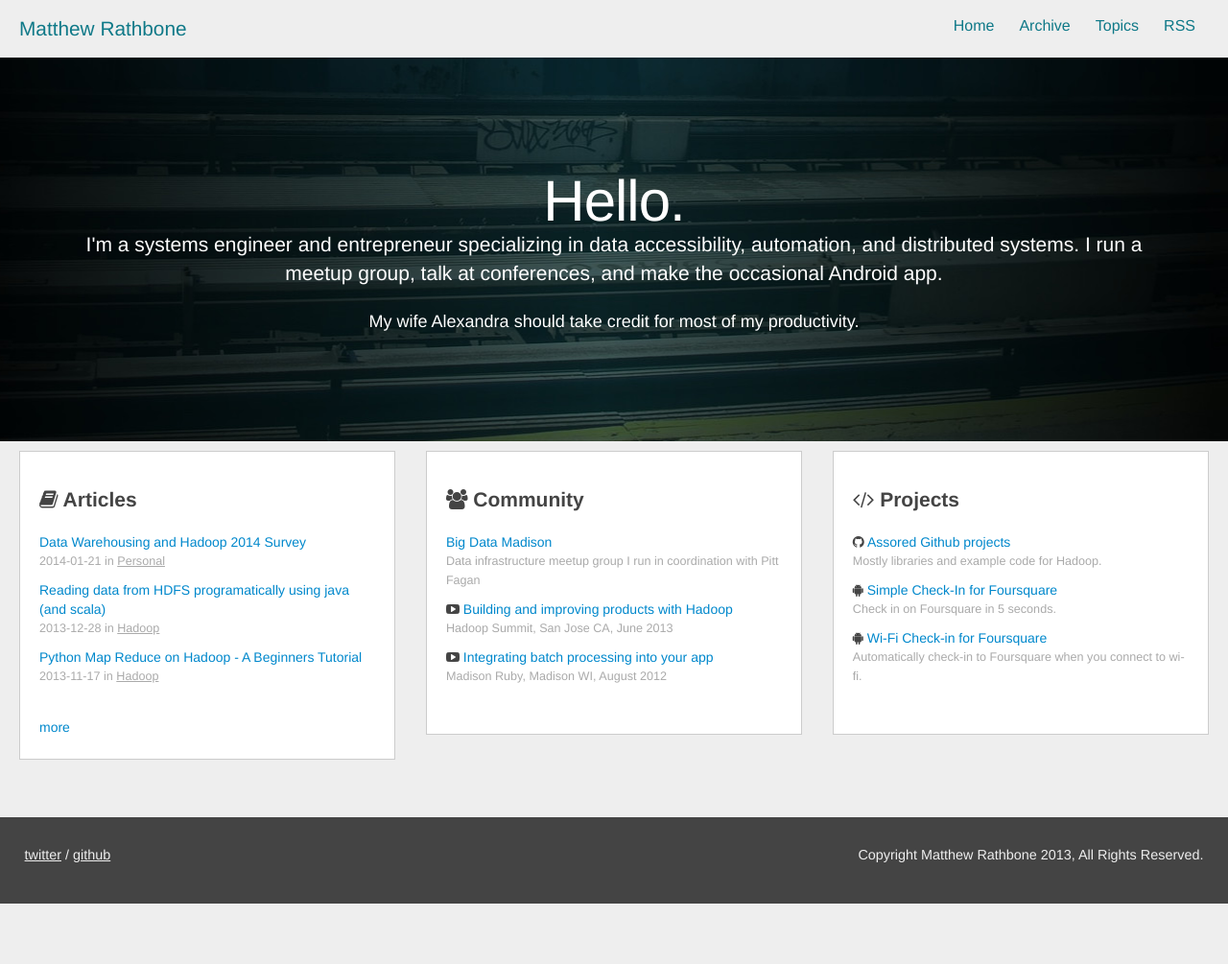
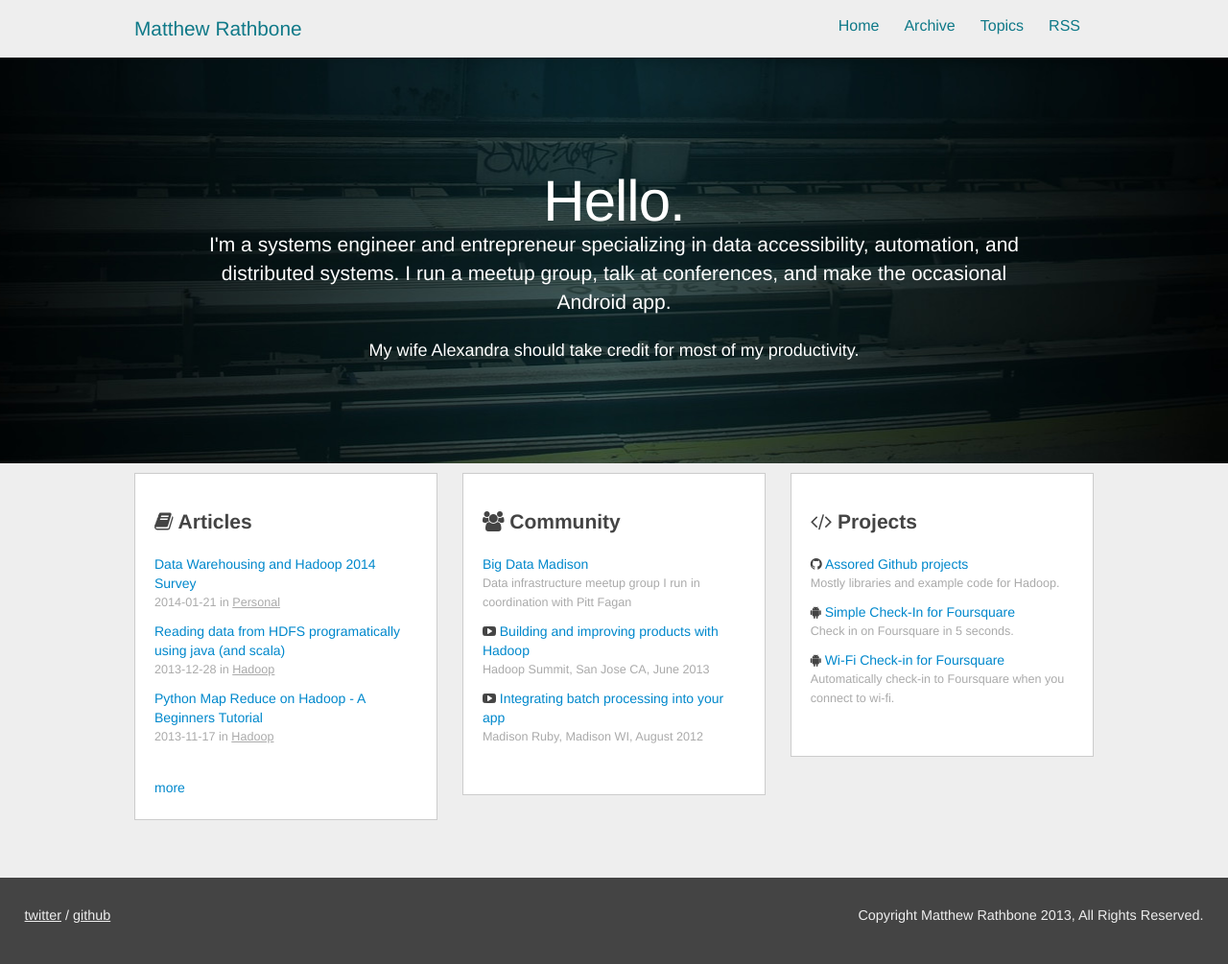
Before and after one commit to rathboma/rathboma.github.com, a Jekyll site: the page built from index.html, in a window 1280 px wide. Shown: the whole page at 96% size. Built offline with Jekyll 4.4.1, drawn with Linux system fonts in a browser that asks for light colours; the list of posts is cut into pages by our own code; before the commit the page ends 942 px from its top, so only the background shows below that.

Commit message:
max width

```diff
--- a/css/styles-2014-02-23.css
+++ b/css/styles-2014-02-23.css
@@ -4,6 +4,11 @@ body {
   font-size:16px;
   line-height:26px;
   background-color: #eee;
+}
+
+.container-fluid {
+  max-width:1000px;
+  margin:auto;
 }
 
 li {
```
